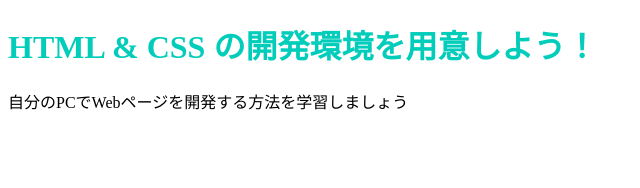
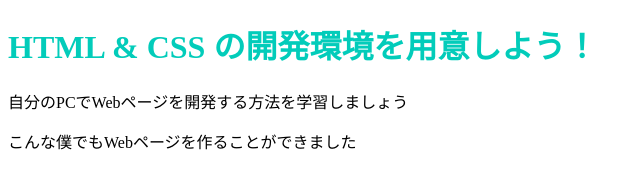
Before and after one commit to kiiiiiiiich/.github.io, a plain HTML site: page index.html in a window 1280 px wide. Shown: the whole page, without its empty margins (0-640 px from the left). Drawn offline with Linux system fonts and the light colour scheme.

Commit message:
Update index.html

```diff
--- a/index.html
+++ b/index.html
@@ -8,5 +8,6 @@
   <body>
     <h1 class="title">HTML & CSS の開発環境を用意しよう！</h1>
     <p>自分のPCでWebページを開発する方法を学習しましょう</p>
+    <p>こんな僕でもWebページを作ることができました</p>
   </body>
 </html>
```
